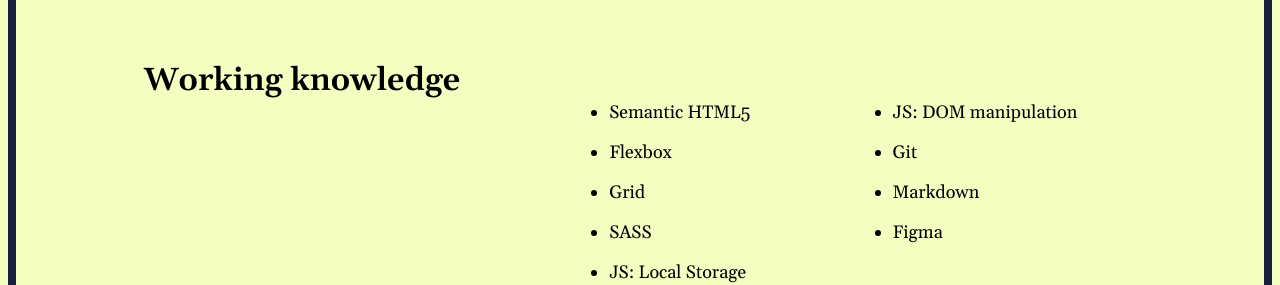
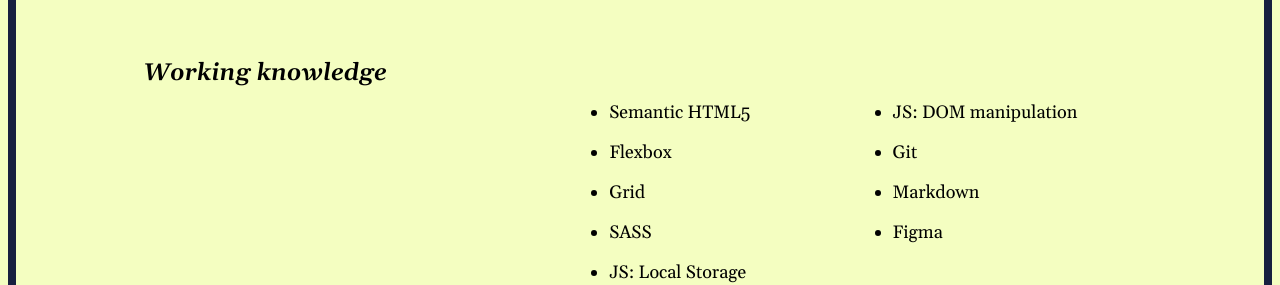
Before and after one commit to Dekstryn/dekstryn.github.io, a website: page src/content/index.html in a window 1280 px wide. Shown: the part 676-961 px from the top of the page. Drawn offline with nearby package versions, Linux system fonts and the light colour scheme; files that its build step writes are made by us from their sources.

Commit message:
CHanged section header font

```diff
--- a/src/scss/_components.scss
+++ b/src/scss/_components.scss
@@ -32,7 +32,8 @@
     }
     &__section-header{
         font-weight: 600;
-        font-size: 2rem;
+        font-size: 1.5rem;
+        font-style: italic;
         line-height: 2.75rem;
         margin-right: 0.5rem;
     }
```
